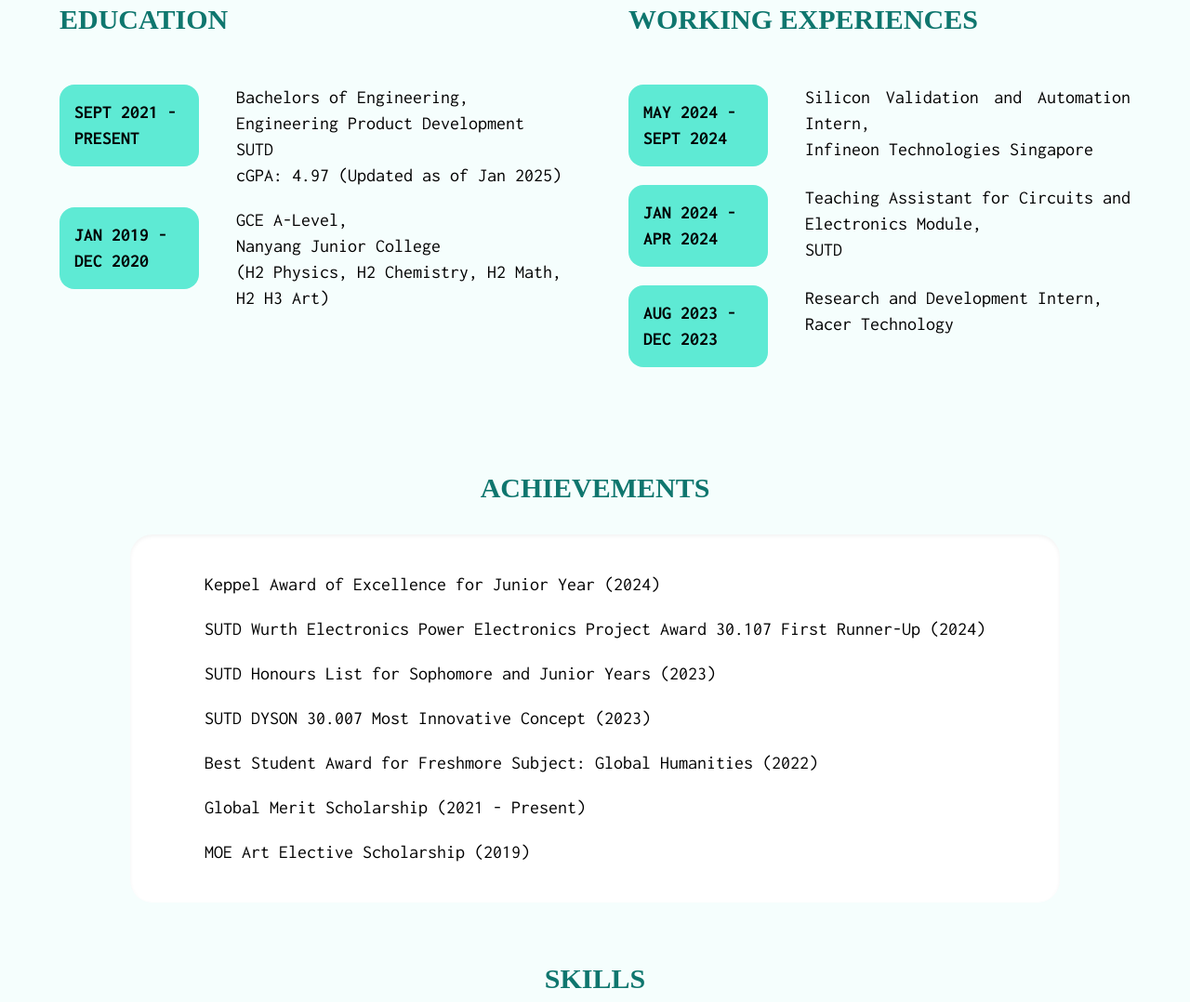
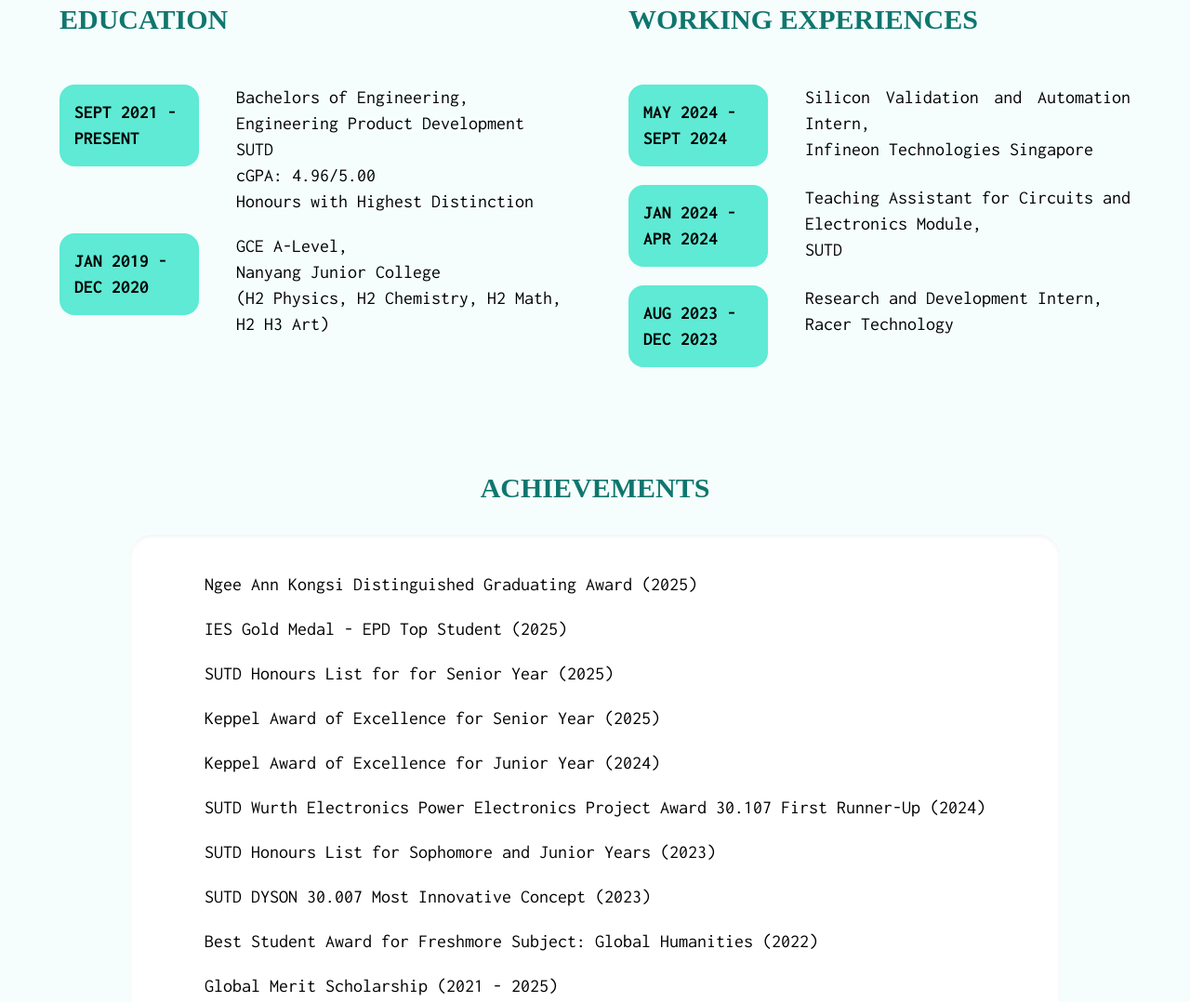
Before and after one commit to brgan0530/Beiru-Portfolio, a website: page index.html in a window 1280 px wide. Shown: the part 2143-3221 px from the top of the page at 93% size. Drawn offline with nearby package versions, Linux system fonts and the light colour scheme; a web font is replaced by a local one.

Commit message:
grad_update

```diff
--- a/index.html
+++ b/index.html
@@ -276,7 +276,7 @@
                 <div class="bg-white dark:bg-cyan-950/60 dark:shadow-teal-950 sm:w-full sm:h-full lg:w-[750px] lg:h-[350px] p-10 rounded-3xl backdrop-blur-sm  sm:text-md md:text-lg lg:text-xl shadow-inner  text-left">
                     <p class="font-offside font-semibold">
                         I am an Electrical Engineering student from Singapore University of Technology and Design (SUTD),
-                        set to graduate in 2025.
+                        who graduated in 2025.
 
                     </p>
                     <p class="font-inconsolas mt-8">
@@ -285,8 +285,8 @@
                     </p>
 
                     <p class="font-inconsolas mt-2">
-                        I am currently <span class="inline-block mt-0 rounded-lg font-medium dark:bg-lime-800/50 dark:text-lime-100 text-lime-800 bg-lime-100 px-1">seeking full-time engineering roles</span> in the semiconductor industry, driven by my strong passion for semiconductors.
-                        However, I am open to exploring positions in other areas of electrical and electronics engineering.
+                        I am currently <span class="inline-block mt-0 rounded-lg font-medium dark:bg-lime-800/50 dark:text-lime-100 text-lime-800 bg-lime-100 px-1">working as a test solutions engineer at Micron Technology</span>, driven by my strong passion for semiconductors. I am currently in the midst of learning and growing.
+
                     </p>
                 </div>
             </div>
@@ -340,7 +340,8 @@
                             <p>Bachelors of Engineering,</p>
                             <p>Engineering Product Development</p>
                             <p>SUTD</p>
-                            <p>cGPA: 4.97 (Updated as of Jan 2025)</p>
+                            <p>cGPA: 4.96/5.00 </p>
+                            <p>Honours with Highest Distinction</p>
                         </div>
                     </div>
 
@@ -396,6 +397,18 @@
 
                 <div class="mb-8 bg-white dark:bg-cyan-950/60 dark:shadow-teal-950 sm:px-5 md:px-10 lg:px-20 py-10 rounded-3xl backdrop-blur-sm sm:text-md md:text-lg lg:text-xl shadow-inner sm:text-start lg:text-justify font-inconsolas space-y-5">
                     <p class="">
+                        Ngee Ann Kongsi Distinguished Graduating Award (2025)
+                    </p>
+                    <p class="">
+                        IES Gold Medal - EPD Top Student (2025)
+                    </p>
+                    <p class="">
+                        SUTD Honours List for for Senior Year (2025)
+                    </p>
+                    <p class="">
+                        Keppel Award of Excellence for Senior Year (2025)
+                    </p>
+                    <p class="">
                         Keppel Award of Excellence for Junior Year (2024)
                     </p>
                     <p class="">
@@ -411,7 +424,7 @@
                         Best Student Award for Freshmore Subject: Global Humanities (2022)
                     </p>
                     <p class="">
-                        Global Merit Scholarship (2021 - Present)
+                        Global Merit Scholarship (2021 - 2025)
                     </p>
                     <p class="">
                         MOE Art Elective Scholarship (2019)
@@ -466,7 +479,7 @@
                             <div class="card__back shadow-md shadow-gray-500 absolute inset-0 rounded-lg p-8 dark:shadow-gray-900 dark:bg-slate-800 dark:text-slate-300 bg-lime-200 flex items-start justify-start">
                                 <div class="text-md flex flex-col space-y-0.5">
                                     <p>Python (Calculations and Data Manipulation)</p>
-                                    <p>C++ (Arduino IDE)</p>
+                                    <p>C++ (Arduino IDE, ESP IDF)</p>
                                     <p>C# (Instrument Automation)</p>
                                     <p>Socket Programming (TCP)</p>
                                     <p>HTML,CSS,Javascript (Basic Web Dev)</p>
```
